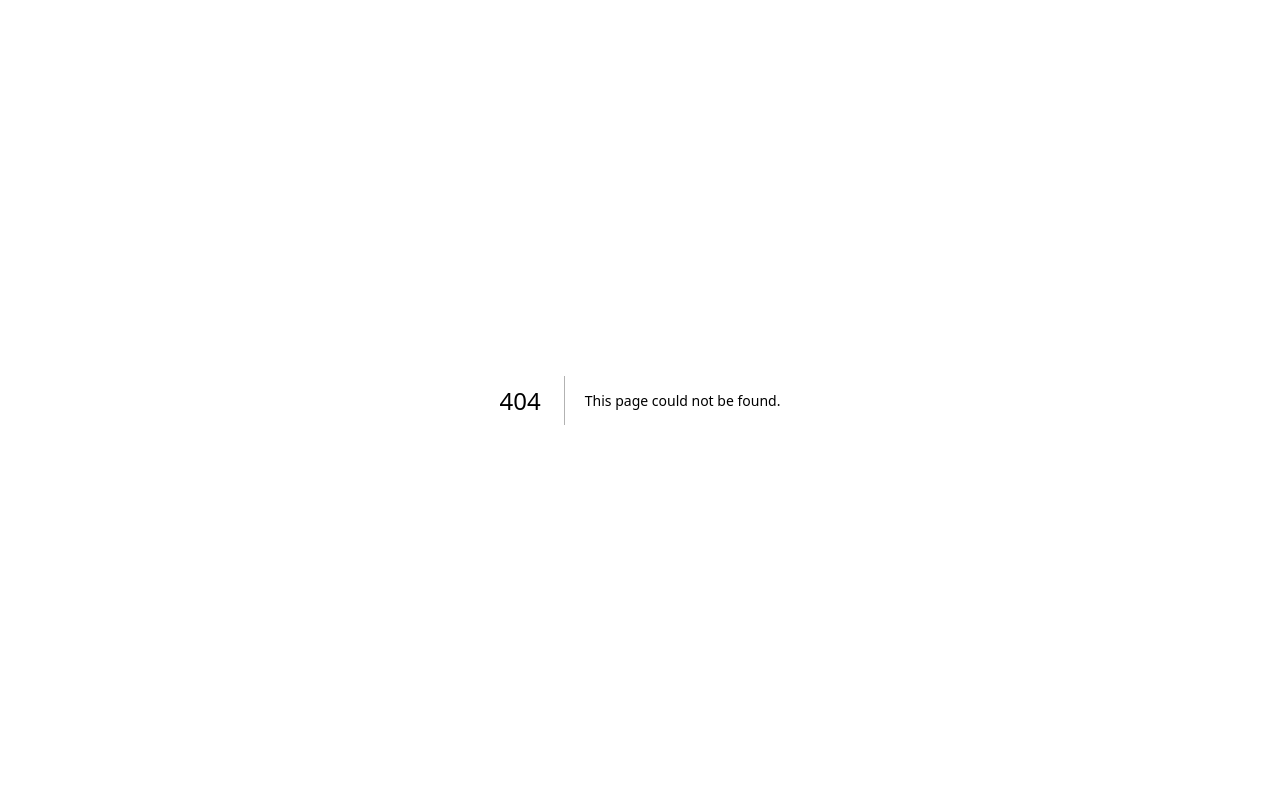
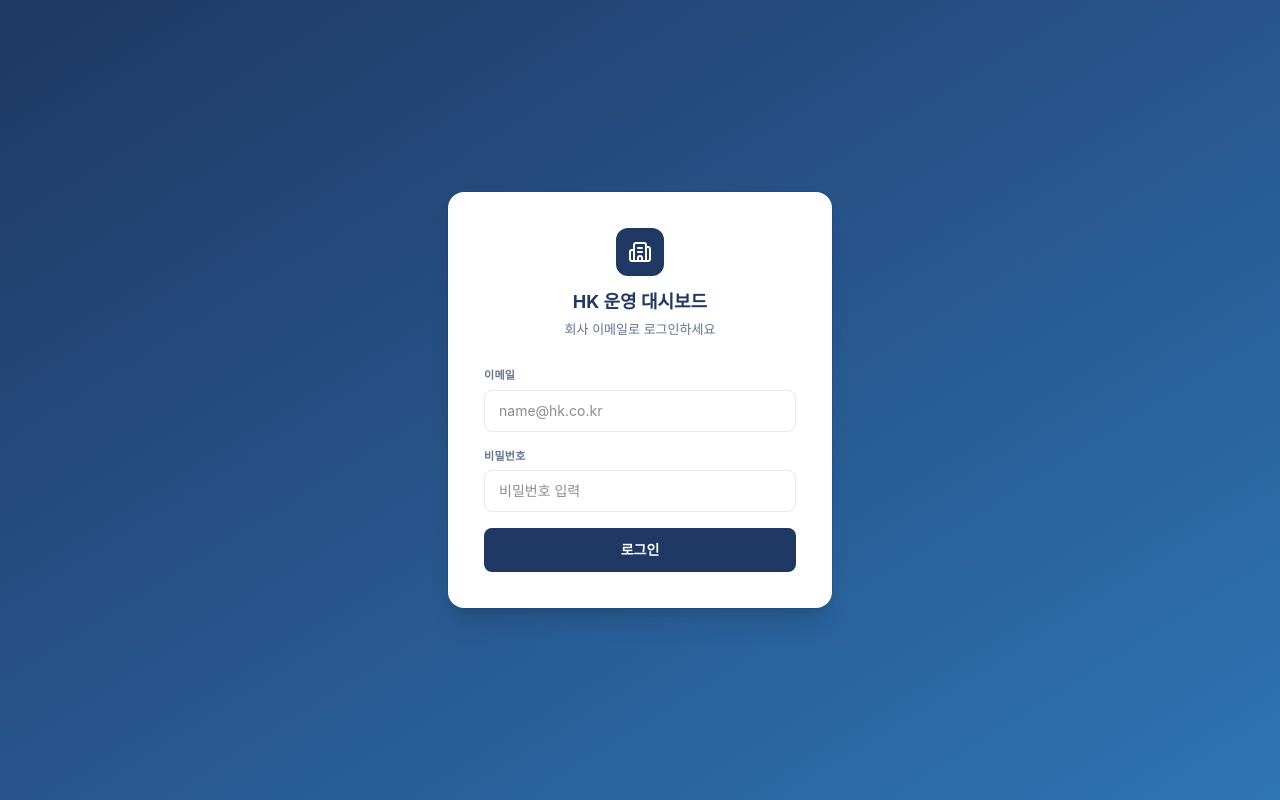
Before and after one commit to soomink93/hk-pm-tool, a Next.js app: page /login in a window 1280 px wide. Before the commit this address had no page. Built offline with nearby package versions, Linux system fonts and the light colour scheme; a web font is replaced by a local one.

Commit message:
feat(auth): login screen with credentials sign-in

```diff
--- /dev/null
+++ b/src/app/(auth)/login/page.tsx
@@ -0,0 +1,9 @@
+import LoginForm from '@/components/dashboard/LoginForm'
+
+export default function LoginPage() {
+  return (
+    <main className="flex min-h-screen items-center justify-center bg-gradient-to-br from-navy to-navy-light p-4">
+      <LoginForm />
+    </main>
+  )
+}
--- /dev/null
+++ b/src/components/dashboard/LoginForm.tsx
@@ -0,0 +1,84 @@
+'use client'
+
+import { useState } from 'react'
+import { useRouter } from 'next/navigation'
+import { signIn } from 'next-auth/react'
+import { Building2, Loader2 } from 'lucide-react'
+
+export default function LoginForm() {
+  const router = useRouter()
+  const [email, setEmail] = useState('')
+  const [password, setPassword] = useState('')
+  const [error, setError] = useState('')
+  const [loading, setLoading] = useState(false)
+
+  async function handleSubmit(e: React.FormEvent) {
+    e.preventDefault()
+    setError('')
+    if (!email || !password) {
+      setError('이메일과 비밀번호를 입력하세요.')
+      return
+    }
+    setLoading(true)
+    const res = await signIn('credentials', { email, password, redirect: false })
+    setLoading(false)
+    if (!res || res.error) {
+      setError('이메일 또는 비밀번호가 올바르지 않습니다.')
+      return
+    }
+    router.push('/overview')
+    router.refresh()
+  }
+
+  return (
+    <div className="w-full max-w-sm rounded-2xl bg-white p-9 shadow-xl ring-1 ring-black/5">
+      <div className="mb-7 flex flex-col items-center text-center">
+        <div className="mb-3 flex h-12 w-12 items-center justify-center rounded-xl bg-navy text-white">
+          <Building2 size={24} />
+        </div>
+        <h1 className="text-lg font-bold text-navy">HK 운영 대시보드</h1>
+        <p className="mt-1 text-[13px] text-slate-500">회사 이메일로 로그인하세요</p>
+      </div>
+
+      <form onSubmit={handleSubmit} className="space-y-4">
+        <div>
+          <label className="mb-1.5 block text-[11px] font-bold uppercase tracking-wide text-slate-500">
+            이메일
+          </label>
+          <input
+            type="email"
+            autoComplete="username"
+            value={email}
+            onChange={(e) => setEmail(e.target.value)}
+            placeholder="name@hk.co.kr"
+            className="w-full rounded-lg border border-line px-3.5 py-2.5 text-sm outline-none transition focus:border-navy-light"
+          />
+        </div>
+        <div>
+          <label className="mb-1.5 block text-[11px] font-bold uppercase tracking-wide text-slate-500">
+            비밀번호
+          </label>
+          <input
+            type="password"
+            autoComplete="current-password"
+            value={password}
+            onChange={(e) => setPassword(e.target.value)}
+            placeholder="비밀번호 입력"
+            className="w-full rounded-lg border border-line px-3.5 py-2.5 text-sm outline-none transition focus:border-navy-light"
+          />
+        </div>
+
+        <button
+          type="submit"
+          disabled={loading}
+          className="flex w-full items-center justify-center gap-2 rounded-lg bg-navy py-3 text-sm font-bold text-white transition hover:bg-navy-light disabled:opacity-60"
+        >
+          {loading && <Loader2 size={16} className="animate-spin" />}
+          {loading ? '로그인 중…' : '로그인'}
+        </button>
+
+        {error && <p className="text-center text-[13px] text-red-600">{error}</p>}
+      </form>
+    </div>
+  )
+}
```
